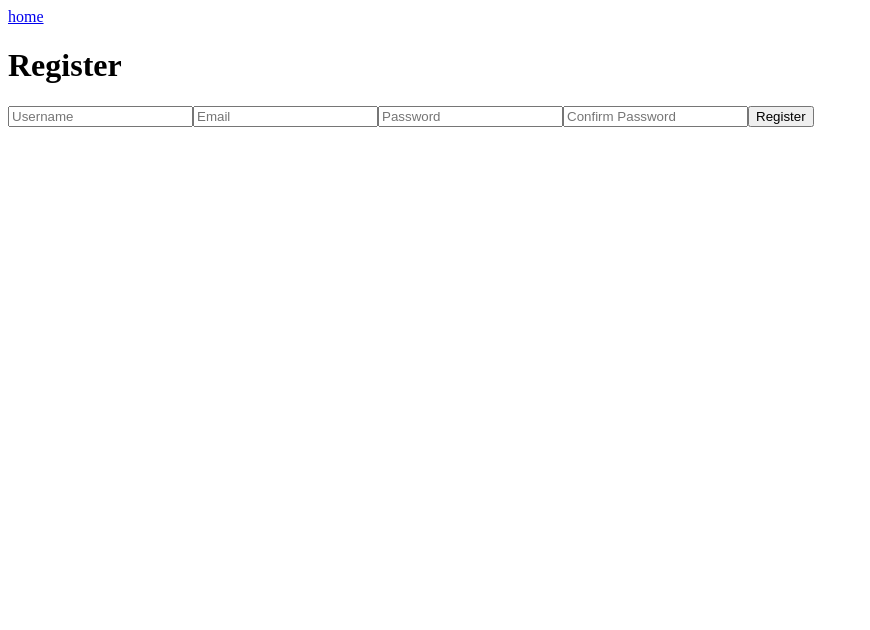
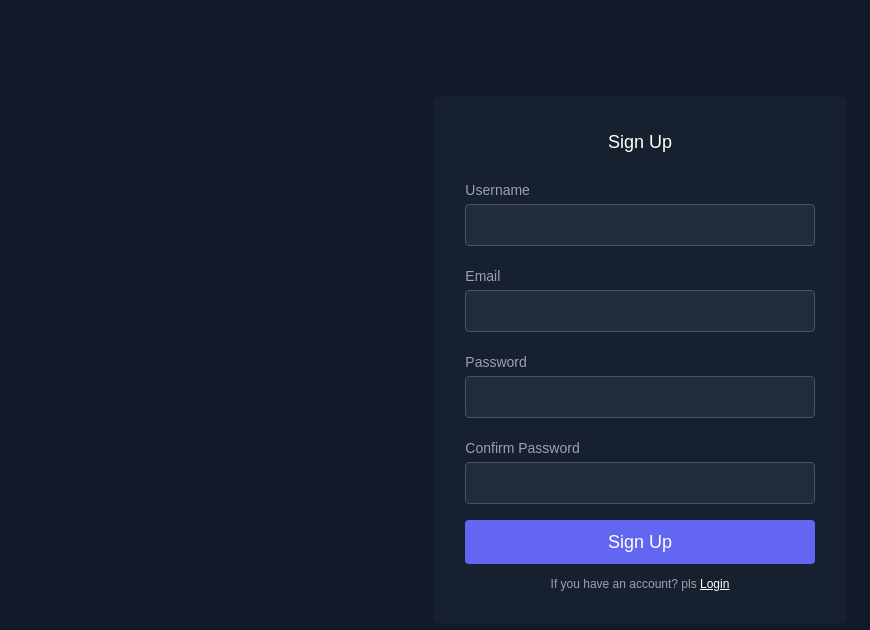
Before and after one commit to Teset13118/RottenBanana, a Next.js app in the folder frontend/: page /register in a window 1280 px wide. Shown: the top 630 px of the page, without its empty margins (0-870 px from the left). Built offline with nearby package versions, Linux system fonts and the light colour scheme.

Commit message:
login, register

```diff
--- a/frontend/app/(main)/layout.tsx
+++ b/frontend/app/(main)/layout.tsx
@@ -1,5 +1,7 @@
 
 import NavbarWrapper from '@/app/components/navbar';
+// import "@/styles/globals.css";
+
 
 export default function RootLayout({ children }: { children: React.ReactNode }) {
   return (
--- a/frontend/app/login/page.tsx
+++ b/frontend/app/login/page.tsx
@@ -2,6 +2,7 @@
 import { useState } from 'react';
 import { useRouter } from 'next/navigation';
 import axios from 'axios';
+import "@/styles/globals.css";
 
 export default function Login() {
   const [username, setUsername] = useState<string>('');
@@ -25,27 +26,52 @@ export default function Login() {
   };
 
   return (
-    <div>
-      <a href="/">home</a>
-      <h1>Login</h1>
-      <form onSubmit={handleSubmit}>
+    <section className="text-gray-400 bg-gray-900 body-font min-h-screen">
+      <div className="container px-5 py-24 mx-auto flex justify-center items-center">
+
+        <div className="lg:w-1/3 md:w-1/2 bg-gray-800 bg-opacity-50 rounded-lg p-8 flex flex-col w-full mt-10 md:mt-0">
+          <h2 className="text-white text-lg font-medium title-font mb-5 text-center">Log in</h2>
+          <form onSubmit={handleSubmit} className="flex flex-col">
+            <div className="relative mb-4">
+              <label htmlFor="full-name" className="leading-7 text-sm text-gray-400">
+                Username
+              </label>
               <input
                 type="text"
-          placeholder="Username"
-          value={username}
+                id="full-name"
+                name="full-name"
                 onChange={(e) => setUsername(e.target.value)}
+                className="w-full bg-gray-600 bg-opacity-20 focus:bg-transparent focus:ring-2 focus:ring-indigo-900
+                          rounded border border-gray-600 focus:border-indigo-500 text-base outline-none text-gray-100
+                          py-1 px-3 leading-8 transition-colors duration-200 ease-in-out"
                 required
               />
+            </div>
+            <div className="relative mb-4">
+              <label htmlFor="password" className="leading-7 text-sm text-gray-400">
+                Password
+              </label>
               <input
                 type="password"
-          placeholder="Password"
-          value={password}
+                id="password"
+                name="password"
                 onChange={(e) => setPassword(e.target.value)}
+                className="w-full bg-gray-600 bg-opacity-20 focus:bg-transparent focus:ring-2 focus:ring-indigo-900
+                          rounded border border-gray-600 focus:border-indigo-500 text-base outline-none text-gray-100
+                          py-1 px-3 leading-8 transition-colors duration-200 ease-in-out"
                 required
               />
-        <button type="submit">Login</button>
+            </div>
+            <button className="text-white bg-indigo-500 border-0 py-2 px-8 focus:outline-none hover:bg-indigo-600 rounded text-lg">
+              Log in
+            </button>
             {errorMessage && <div style={{ color: 'red' }}>{errorMessage}</div>}
           </form>
+
+
+          <p className="text-xs mt-3 text-center">If you don't have an account? pls <a href="/register" className="text-white underline">Sign up</a></p>
         </div>
+      </div>
+    </section>
   );
 };
--- a/frontend/app/register/page.tsx
+++ b/frontend/app/register/page.tsx
@@ -2,6 +2,7 @@
 import { useState } from "react";
 import { useRouter } from "next/navigation";
 import axios from "axios";
+import "@/styles/globals.css";
 
 export default function Register () {
   const [username, setUsername] = useState<string>("");
@@ -33,41 +34,81 @@ export default function Register () {
   };
 
   return (
-    <div>
-      <a href="/">home</a>
-      <h1>Register</h1>
-      <form onSubmit={handleSubmit}>
+    <section className="text-gray-400 bg-gray-900 body-font min-h-screen">
+    <div className="container px-5 py-24 mx-auto flex justify-center items-center">
+
+      <div className="lg:w-1/3 md:w-1/2 bg-gray-800 bg-opacity-50 rounded-lg p-8 flex flex-col w-full mt-10 md:mt-0">
+        <h2 className="text-white text-lg font-medium title-font mb-5 text-center">Sign Up</h2>
+        <form onSubmit={handleSubmit} className="flex flex-col">
+          <div className="relative mb-4">
+            <label htmlFor="full-name" className="leading-7 text-sm text-gray-400">
+              Username
+            </label>
             <input
               type="text"
-          placeholder="Username"
-          value={username}
+              id="full-name"
+              name="full-name"
               onChange={(e) => setUsername(e.target.value)}
+              className="w-full bg-gray-600 bg-opacity-20 focus:bg-transparent focus:ring-2 focus:ring-indigo-900
+                        rounded border border-gray-600 focus:border-indigo-500 text-base outline-none text-gray-100
+                        py-1 px-3 leading-8 transition-colors duration-200 ease-in-out"
               required
             />
+          </div>
+          <div className="relative mb-4">
+            <label htmlFor="email" className="leading-7 text-sm text-gray-400">
+              Email
+            </label>
             <input
               type="email"
-          placeholder="Email"
-          value={email}
+              id="email"
+              name="email"
               onChange={(e) => setEmail(e.target.value)}
+              className="w-full bg-gray-600 bg-opacity-20 focus:bg-transparent focus:ring-2 focus:ring-indigo-900
+                        rounded border border-gray-600 focus:border-indigo-500 text-base outline-none text-gray-100
+                        py-1 px-3 leading-8 transition-colors duration-200 ease-in-out"
               required
             />
+          </div>
+          <div className="relative mb-4">
+            <label htmlFor="password" className="leading-7 text-sm text-gray-400">
+              Password
+            </label>
             <input
               type="password"
-          placeholder="Password"
-          value={password}
+              id="password"
+              name="password"
               onChange={(e) => setPassword(e.target.value)}
+              className="w-full bg-gray-600 bg-opacity-20 focus:bg-transparent focus:ring-2 focus:ring-indigo-900
+                        rounded border border-gray-600 focus:border-indigo-500 text-base outline-none text-gray-100
+                        py-1 px-3 leading-8 transition-colors duration-200 ease-in-out"
               required
             />
+          </div>
+          <div className="relative mb-4">
+            <label htmlFor="password" className="leading-7 text-sm text-gray-400">
+              Confirm Password
+            </label>
             <input
               type="password"
-          placeholder="Confirm Password"
-          value={confirmPassword}
+              id="password"
+              name="password"
               onChange={(e) => setConfirmPassword(e.target.value)}
+              className="w-full bg-gray-600 bg-opacity-20 focus:bg-transparent focus:ring-2 focus:ring-indigo-900
+                        rounded border border-gray-600 focus:border-indigo-500 text-base outline-none text-gray-100
+                        py-1 px-3 leading-8 transition-colors duration-200 ease-in-out"
               required
             />
-        <button type="submit">Register</button>
+          </div>
+          <button className="text-white bg-indigo-500 border-0 py-2 px-8 focus:outline-none hover:bg-indigo-600 rounded text-lg">
+            Sign Up
+          </button>
           {errorMessage && <div style={{ color: 'red' }}>{errorMessage}</div>}
         </form>
+
+        <p className="text-xs mt-3 text-center">If you have an account? pls <a href="/login" className="text-white underline">Login</a></p>
       </div>
+    </div>
+    </section>
   );
 };
```
Lines whose indentation alone changed are shown as unchanged.
